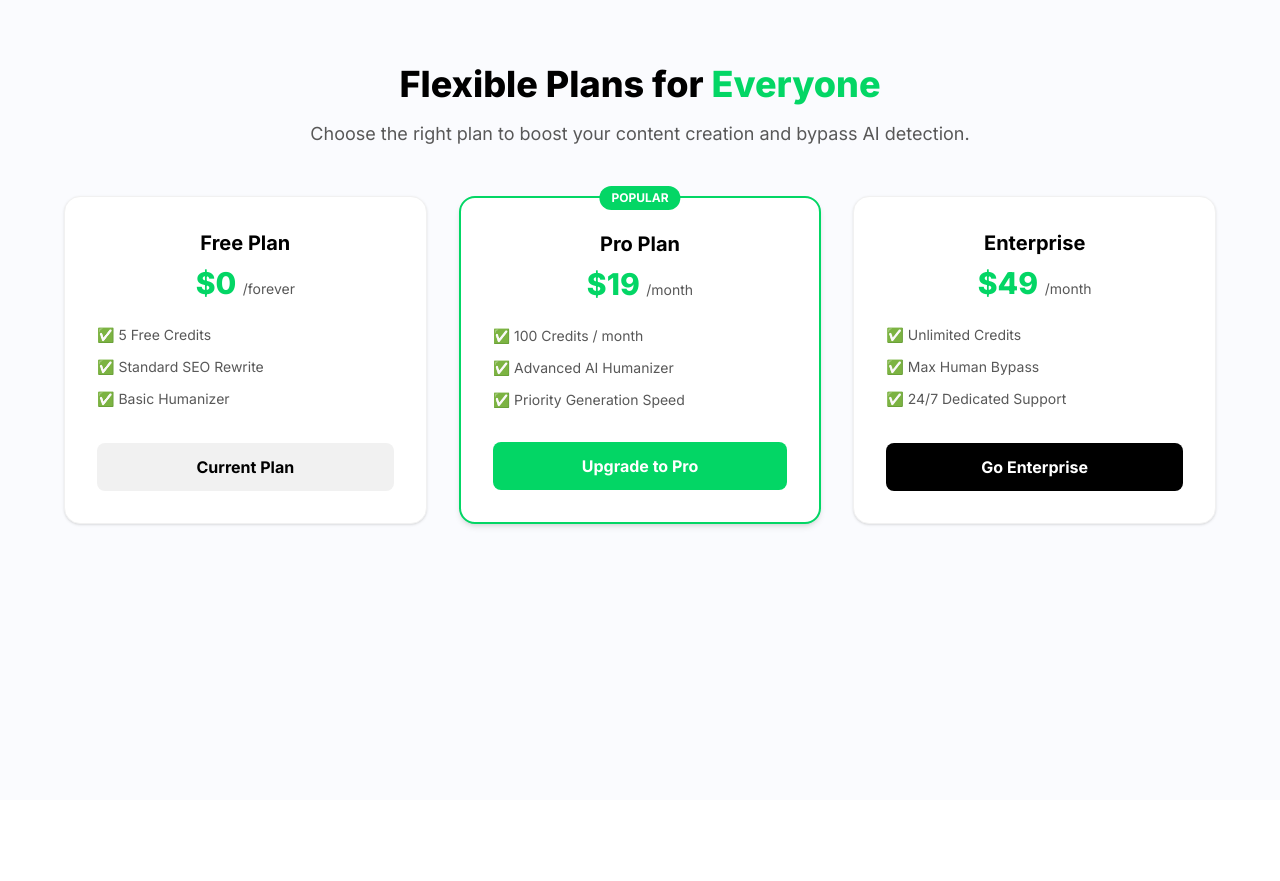
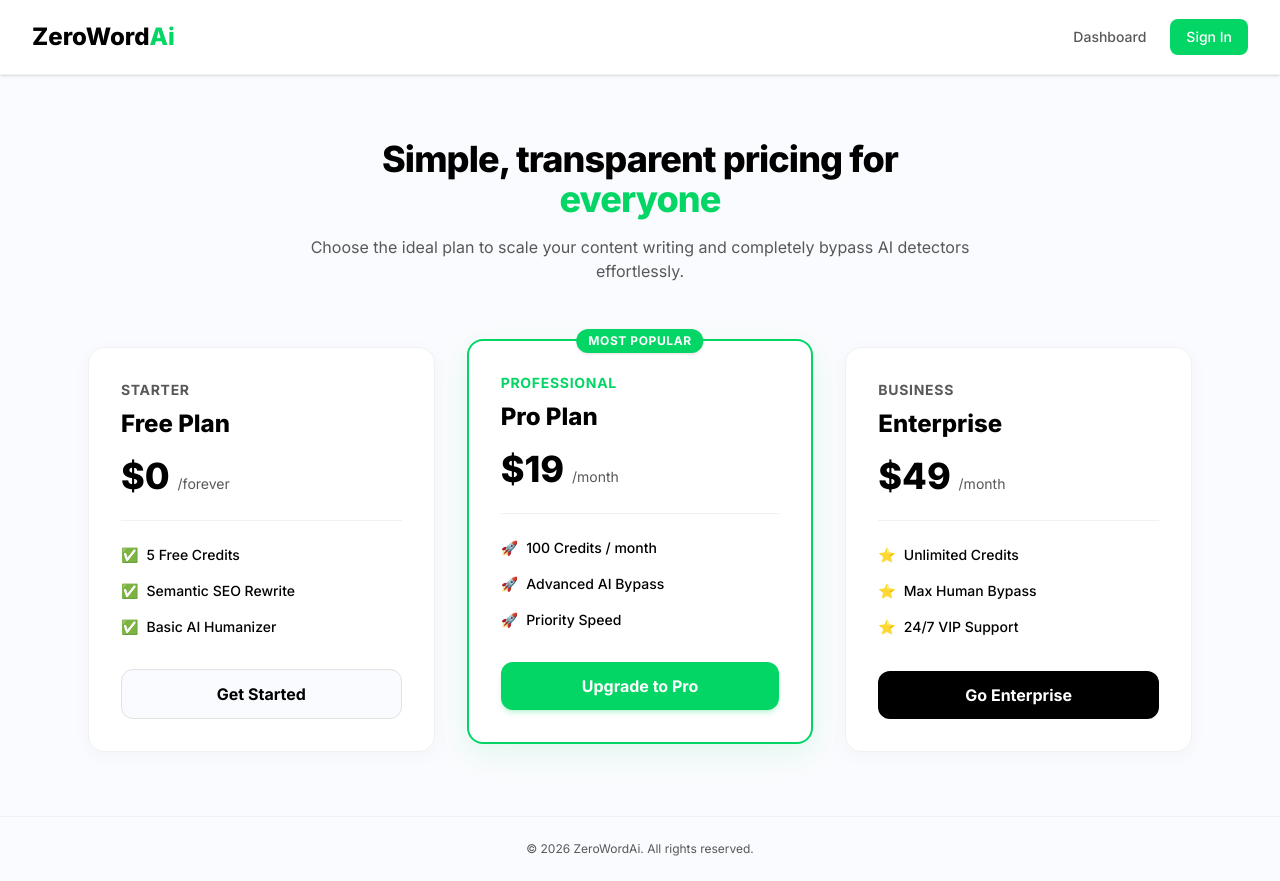
Before and after one commit to salman263/enl-rewriter-frontend, a Next.js app: page /pricing in a window 1280 px wide. Before the commit the page ends 800 px from the top, so only its background shows below. Built offline with nearby package versions, Linux system fonts and the light colour scheme; no server answers.

Commit message:
Redesigned Pricing page and Admin panel with professional modern UI

```diff
--- a/src/app/admin/page.js
+++ b/src/app/admin/page.js
@@ -1,7 +1,7 @@
 "use client";
 
 import { useState, useEffect } from "react";
-import { useUser } from "@clerk/nextjs";
+import { useUser, UserButton } from "@clerk/nextjs";
 import { useRouter } from "next/navigation";
 
 export default function AdminDashboard() {
@@ -14,7 +14,6 @@ export default function AdminDashboard() {
     if (isLoaded && !user) {
       router.push("/sign-in");
     } else if (isLoaded && user) {
-      // ব্যাকএন্ড থেকে সব ইউজারের ডেটা ফেচ করা
       fetch("https://enl-rewriter-backend.onrender.com/api/admin/users")
         .then((res) => res.json())
         .then((data) => {
@@ -39,50 +38,94 @@ export default function AdminDashboard() {
   }
 
   return (
-    <div className="min-h-screen bg-[#fafbfe] p-8 font-sans">
-      <div className="max-w-6xl mx-auto">
-        <div className="flex justify-between items-center mb-8">
-          <h1 className="text-3xl font-extrabold text-[#000000]">
-            👑 Admin <span className="text-[#03d665]">Dashboard</span>
-          </h1>
+    <div className="min-h-screen bg-[#fafbfe] text-[#585858] font-sans flex flex-col">
+
+      {/* Modern Admin Header */}
+      <header className="h-[75px] bg-white border-b border-[#f1f1f1] flex items-center justify-between px-8 z-10 shadow-sm">
+        <div className="flex items-center gap-3">
+          <div className="text-[22px] font-extrabold text-[#000000]">
+            ZeroWord<span className="text-[#03d665]">Ai</span> <span className="text-xs bg-[#e1fff7] text-[#03d665] px-2 py-0.5 rounded-full uppercase ml-2">Admin Panel</span>
+          </div>
+        </div>
+        <div className="flex items-center gap-6">
           <button
             onClick={() => router.push("/dashboard")}
-            className="px-4 py-2 bg-white border border-[#f1f1f1] text-sm font-bold rounded-lg shadow-sm hover:text-[#03d665]"
+            className="text-sm font-medium bg-[#f1f1f1] px-4 py-2 rounded-lg hover:bg-[#e1e1e1] transition text-[#000000]"
           >
-            Back to App
+            Exit to App
           </button>
+          <UserButton afterSignOutUrl="/" />
+        </div>
+      </header>
+
+      {/* Main Container */}
+      <div className="flex-1 p-8 max-w-7xl mx-auto w-full">
+
+        {/* Quick Stats Grid */}
+        <div className="grid grid-cols-1 sm:grid-cols-3 gap-6 mb-8">
+          <div className="bg-white p-6 rounded-2xl shadow-[0_4px_20px_0_rgba(0,0,0,0.03)] border border-[#f1f1f1]">
+            <div className="text-sm text-[#585858] font-medium mb-1">Total Users</div>
+            <div className="text-3xl font-extrabold text-[#000000]">{usersList.length}</div>
+          </div>
+          <div className="bg-white p-6 rounded-2xl shadow-[0_4px_20px_0_rgba(0,0,0,0.03)] border border-[#f1f1f1]">
+            <div className="text-sm text-[#585858] font-medium mb-1">Active System Status</div>
+            <div className="text-lg font-bold text-[#03d665] flex items-center gap-2 mt-1">
+              <span className="h-3 w-3 rounded-full bg-[#03d665] animate-pulse"></span> Online & Secure
+            </div>
+          </div>
+          <div className="bg-white p-6 rounded-2xl shadow-[0_4px_20px_0_rgba(0,0,0,0.03)] border border-[#f1f1f1]">
+            <div className="text-sm text-[#585858] font-medium mb-1">Database Engine</div>
+            <div className="text-lg font-bold text-[#000000] mt-1">MongoDB Atlas</div>
+          </div>
         </div>
 
-        <div className="bg-white rounded-xl shadow-sm border border-[#f1f1f1] overflow-hidden">
-          <div className="p-6 border-b border-[#f1f1f1] font-bold text-lg text-[#000000]">
-            Registered Users ({usersList.length})
+        {/* Users Table Card */}
+        <div className="bg-white rounded-2xl shadow-[0_4px_20px_0_rgba(0,0,0,0.03)] border border-[#f1f1f1] overflow-hidden">
+          <div className="p-6 border-b border-[#f1f1f1] flex justify-between items-center">
+            <h3 className="font-bold text-lg text-[#000000]">All Registered Users</h3>
+            <span className="text-xs bg-[#fafbfe] border border-[#f1f1f1] px-3 py-1.5 rounded-lg font-medium text-[#585858]">
+              Live Data from MongoDB
+            </span>
           </div>
 
           <div className="overflow-x-auto">
             <table className="w-full text-left border-collapse">
               <thead>
-                <tr className="bg-[#fafbfe] text-[#585858] text-xs uppercase border-b border-[#f1f1f1]">
-                  <th className="p-4">User ID</th>
-                  <th className="p-4">Current Plan</th>
-                  <th className="p-4">Credits Left</th>
+                <tr className="bg-[#fafbfe] text-[#585858] text-xs uppercase tracking-wider border-b border-[#f1f1f1]">
+                  <th className="p-4 pl-6">User ID</th>
+                  <th className="p-4">Subscription Plan</th>
+                  <th className="p-4 pr-6">Remaining Credits</th>
                 </tr>
               </thead>
               <tbody className="text-sm divide-y divide-[#f1f1f1]">
-                {usersList.map((u, idx) => (
-                  <tr key={idx} className="hover:bg-[#fafbfe]">
-                    <td className="p-4 font-medium text-[#000000]">{u.userId}</td>
-                    <td className="p-4">
-                      <span className={`px-2 py-1 rounded text-xs font-bold ${u.plan === 'Pro' ? 'bg-[#e1fff7] text-[#03d665]' : u.plan === 'Enterprise' ? 'bg-black text-white' : 'bg-[#f1f1f1] text-[#585858]'}`}>
-                        {u.plan || "Free"}
-                      </span>
-                    </td>
-                    <td className="p-4 font-bold text-[#03d665]">{u.credits}</td>
+                {usersList.length > 0 ? (
+                  usersList.map((u, idx) => (
+                    <tr key={idx} className="hover:bg-[#fafbfe] transition">
+                      <td className="p-4 pl-6 font-mono text-xs text-[#000000] font-medium">{u.userId}</td>
+                      <td className="p-4">
+                        <span className={`px-3 py-1 rounded-full text-xs font-bold tracking-wide ${
+                          u.plan === 'Pro'
+                            ? 'bg-[#e1fff7] text-[#03d665]'
+                            : u.plan === 'Enterprise'
+                            ? 'bg-black text-white'
+                            : 'bg-[#f1f1f1] text-[#585858]'
+                        }`}>
+                          {u.plan || "Free"}
+                        </span>
+                      </td>
+                      <td className="p-4 pr-6 font-extrabold text-[#03d665]">{u.credits}</td>
+                    </tr>
+                  ))
+                ) : (
+                  <tr>
+                    <td colSpan="3" className="p-8 text-center text-[#c2c2c2]">No users found in database.</td>
                   </tr>
-                ))}
+                )}
               </tbody>
             </table>
           </div>
         </div>
+
       </div>
     </div>
   );
--- a/src/app/pricing/page.js
+++ b/src/app/pricing/page.js
@@ -1,6 +1,6 @@
 "use client";
 
-import { useUser } from "@clerk/nextjs";
+import { useUser, UserButton } from "@clerk/nextjs";
 import { useRouter } from "next/navigation";
 
 export default function PricingPage() {
@@ -37,69 +37,104 @@ export default function PricingPage() {
   };
 
   return (
-    <div className="min-h-screen bg-[#fafbfe] py-16 px-6 font-sans">
-      <div className="max-w-6xl mx-auto text-center">
-        <h1 className="text-4xl font-extrabold text-[#000000] mb-4">
-          Flexible Plans for <span className="text-[#03d665]">Everyone</span>
-        </h1>
-        <p className="text-[#585858] mb-12 text-lg">
-          Choose the right plan to boost your content creation and bypass AI detection.
-        </p>
+    <div className="min-h-screen bg-[#fafbfe] text-[#585858] font-sans flex flex-col">
+
+      {/* Professional Header */}
+      <header className="h-[75px] bg-white border-b border-[#f1f1f1] flex items-center justify-between px-8 z-10 shadow-sm">
+        <div className="flex items-center cursor-pointer" onClick={() => router.push("/dashboard")}>
+          <div className="text-[24px] font-extrabold text-[#000000]">
+            ZeroWord<span className="text-[#03d665]">Ai</span>
+          </div>
+        </div>
+        <div className="flex items-center gap-6">
+          <button
+            onClick={() => router.push("/dashboard")}
+            className="text-sm font-medium hover:text-[#03d665] transition"
+          >
+            Dashboard
+          </button>
+          {user ? (
+            <UserButton afterSignOutUrl="/" />
+          ) : (
+            <button
+              onClick={() => router.push("/sign-in")}
+              className="px-4 py-2 bg-[#03d665] text-white text-sm font-medium rounded-lg hover:bg-[#02a64e] transition"
+            >
+              Sign In
+            </button>
+          )}
+        </div>
+      </header>
+
+      {/* Pricing Content */}
+      <div className="flex-1 py-16 px-6 max-w-6xl mx-auto w-full">
+        <div className="text-center max-w-2xl mx-auto mb-16">
+          <h1 className="text-4xl font-extrabold text-[#000000] mb-4 tracking-tight">
+            Simple, transparent pricing for <span className="text-[#03d665]">everyone</span>
+          </h1>
+          <p className="text-[#585858] text-base">
+            Choose the ideal plan to scale your content writing and completely bypass AI detectors effortlessly.
+          </p>
+        </div>
 
         <div className="grid grid-cols-1 md:grid-cols-3 gap-8">
+
           {/* Free Plan */}
-          <div className="bg-white p-8 rounded-2xl shadow-sm border border-[#f1f1f1] flex flex-col justify-between">
+          <div className="bg-white p-8 rounded-2xl shadow-[0_4px_20px_0_rgba(0,0,0,0.03)] border border-[#f1f1f1] flex flex-col justify-between hover:border-[#e1e1e1] transition">
             <div>
-              <h3 className="text-xl font-bold text-[#000000] mb-2">Free Plan</h3>
-              <p className="text-3xl font-extrabold text-[#03d665] mb-6">$0 <span className="text-sm font-normal text-[#585858]">/forever</span></p>
-              <ul className="text-left text-[#585858] space-y-3 mb-8 text-sm">
-                <li>✅ 5 Free Credits</li>
-                <li>✅ Standard SEO Rewrite</li>
-                <li>✅ Basic Humanizer</li>
+              <div className="text-sm font-bold uppercase tracking-wider text-[#585858] mb-2">Starter</div>
+              <h3 className="text-2xl font-extrabold text-[#000000] mb-1">Free Plan</h3>
+              <p className="text-4xl font-extrabold text-[#000000] mb-6 mt-4">$0 <span className="text-sm font-normal text-[#585858]">/forever</span></p>
+              <ul className="text-left text-[#585858] space-y-4 mb-8 text-sm border-t border-[#f1f1f1] pt-6">
+                <li className="flex items-center gap-2">✅ <span className="text-[#000000] font-medium">5 Free Credits</span></li>
+                <li className="flex items-center gap-2">✅ <span className="text-[#000000] font-medium">Semantic SEO Rewrite</span></li>
+                <li className="flex items-center gap-2">✅ <span className="text-[#000000] font-medium">Basic AI Humanizer</span></li>
               </ul>
             </div>
             <button
               onClick={() => router.push("/dashboard")}
-              className="w-full py-3 bg-[#f1f1f1] text-[#000000] font-bold rounded-lg hover:bg-[#e1e1e1] transition"
+              className="w-full py-3 bg-[#fafbfe] border border-[#e1e1e1] text-[#000000] font-bold rounded-xl hover:bg-[#f1f1f1] transition"
             >
-              Current Plan
+              Get Started
             </button>
           </div>
 
           {/* Pro Plan */}
-          <div className="bg-white p-8 rounded-2xl shadow-md border-2 border-[#03d665] flex flex-col justify-between relative">
-            <span className="absolute -top-3 left-1/2 transform -translate-x-1/2 bg-[#03d665] text-white text-xs px-3 py-1 rounded-full font-bold uppercase">Popular</span>
+          <div className="bg-white p-8 rounded-2xl shadow-[0_10px_30px_0_rgba(3,214,101,0.1)] border-2 border-[#03d665] flex flex-col justify-between relative transform md:-translate-y-2">
+            <span className="absolute -top-3 left-1/2 transform -translate-x-1/2 bg-[#03d665] text-white text-xs px-3 py-1 rounded-full font-bold uppercase tracking-wider shadow-sm">Most Popular</span>
             <div>
-              <h3 className="text-xl font-bold text-[#000000] mb-2">Pro Plan</h3>
-              <p className="text-3xl font-extrabold text-[#03d665] mb-6">$19 <span className="text-sm font-normal text-[#585858]">/month</span></p>
-              <ul className="text-left text-[#585858] space-y-3 mb-8 text-sm">
-                <li>✅ 100 Credits / month</li>
-                <li>✅ Advanced AI Humanizer</li>
-                <li>✅ Priority Generation Speed</li>
+              <div className="text-sm font-bold uppercase tracking-wider text-[#03d665] mb-2">Professional</div>
+              <h3 className="text-2xl font-extrabold text-[#000000] mb-1">Pro Plan</h3>
+              <p className="text-4xl font-extrabold text-[#000000] mb-6 mt-4">$19 <span className="text-sm font-normal text-[#585858]">/month</span></p>
+              <ul className="text-left text-[#585858] space-y-4 mb-8 text-sm border-t border-[#f1f1f1] pt-6">
+                <li className="flex items-center gap-2">🚀 <span className="text-[#000000] font-medium">100 Credits / month</span></li>
+                <li className="flex items-center gap-2">🚀 <span className="text-[#000000] font-medium">Advanced AI Bypass</span></li>
+                <li className="flex items-center gap-2">🚀 <span className="text-[#000000] font-medium">Priority Speed</span></li>
               </ul>
             </div>
             <button
               onClick={() => handleUpgrade("Pro", 100)}
-              className="w-full py-3 bg-[#03d665] text-white font-bold rounded-lg hover:bg-[#02a64e] transition"
+              className="w-full py-3 bg-[#03d665] text-white font-bold rounded-xl hover:bg-[#02a64e] shadow-md shadow-[#03d665]/20 transition"
             >
               Upgrade to Pro
             </button>
           </div>
 
           {/* Enterprise Plan */}
-          <div className="bg-white p-8 rounded-2xl shadow-sm border border-[#f1f1f1] flex flex-col justify-between">
+          <div className="bg-white p-8 rounded-2xl shadow-[0_4px_20px_0_rgba(0,0,0,0.03)] border border-[#f1f1f1] flex flex-col justify-between hover:border-[#e1e1e1] transition">
             <div>
-              <h3 className="text-xl font-bold text-[#000000] mb-2">Enterprise</h3>
-              <p className="text-3xl font-extrabold text-[#03d665] mb-6">$49 <span className="text-sm font-normal text-[#585858]">/month</span></p>
-              <ul className="text-left text-[#585858] space-y-3 mb-8 text-sm">
-                <li>✅ Unlimited Credits</li>
-                <li>✅ Max Human Bypass</li>
-                <li>✅ 24/7 Dedicated Support</li>
+              <div className="text-sm font-bold uppercase tracking-wider text-[#585858] mb-2">Business</div>
+              <h3 className="text-2xl font-extrabold text-[#000000] mb-1">Enterprise</h3>
+              <p className="text-4xl font-extrabold text-[#000000] mb-6 mt-4">$49 <span className="text-sm font-normal text-[#585858]">/month</span></p>
+              <ul className="text-left text-[#585858] space-y-4 mb-8 text-sm border-t border-[#f1f1f1] pt-6">
+                <li className="flex items-center gap-2">⭐ <span className="text-[#000000] font-medium">Unlimited Credits</span></li>
+                <li className="flex items-center gap-2">⭐ <span className="text-[#000000] font-medium">Max Human Bypass</span></li>
+                <li className="flex items-center gap-2">⭐ <span className="text-[#000000] font-medium">24/7 VIP Support</span></li>
               </ul>
             </div>
             <button
               onClick={() => handleUpgrade("Enterprise", 9999)}
-              className="w-full py-3 bg-[#000000] text-white font-bold rounded-lg hover:bg-[#333333] transition"
+              className="w-full py-3 bg-[#000000] text-white font-bold rounded-xl hover:bg-[#333333] transition"
             >
               Go Enterprise
             </button>
@@ -107,6 +142,11 @@ export default function PricingPage() {
 
         </div>
       </div>
+
+      {/* Footer */}
+      <footer className="py-6 border-t border-[#f1f1f1] text-center text-xs text-[#585858]">
+        © 2026 ZeroWordAi. All rights reserved.
+      </footer>
     </div>
   );
 }
```
